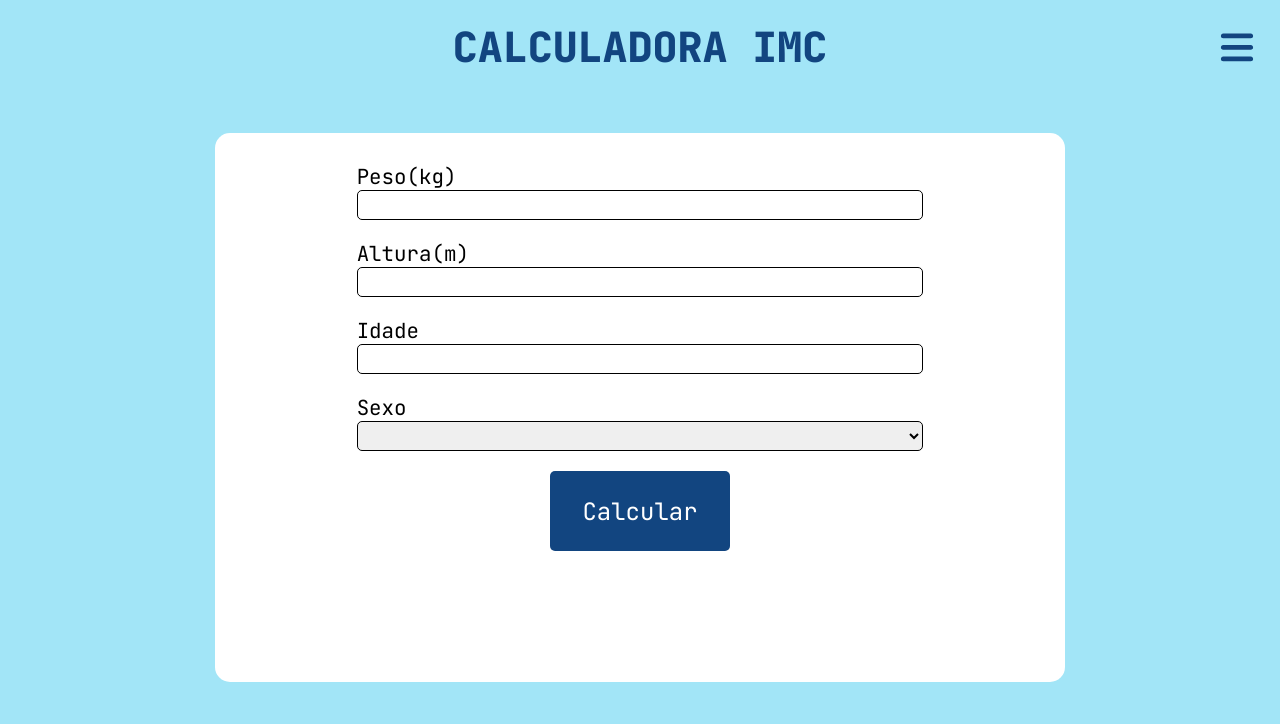
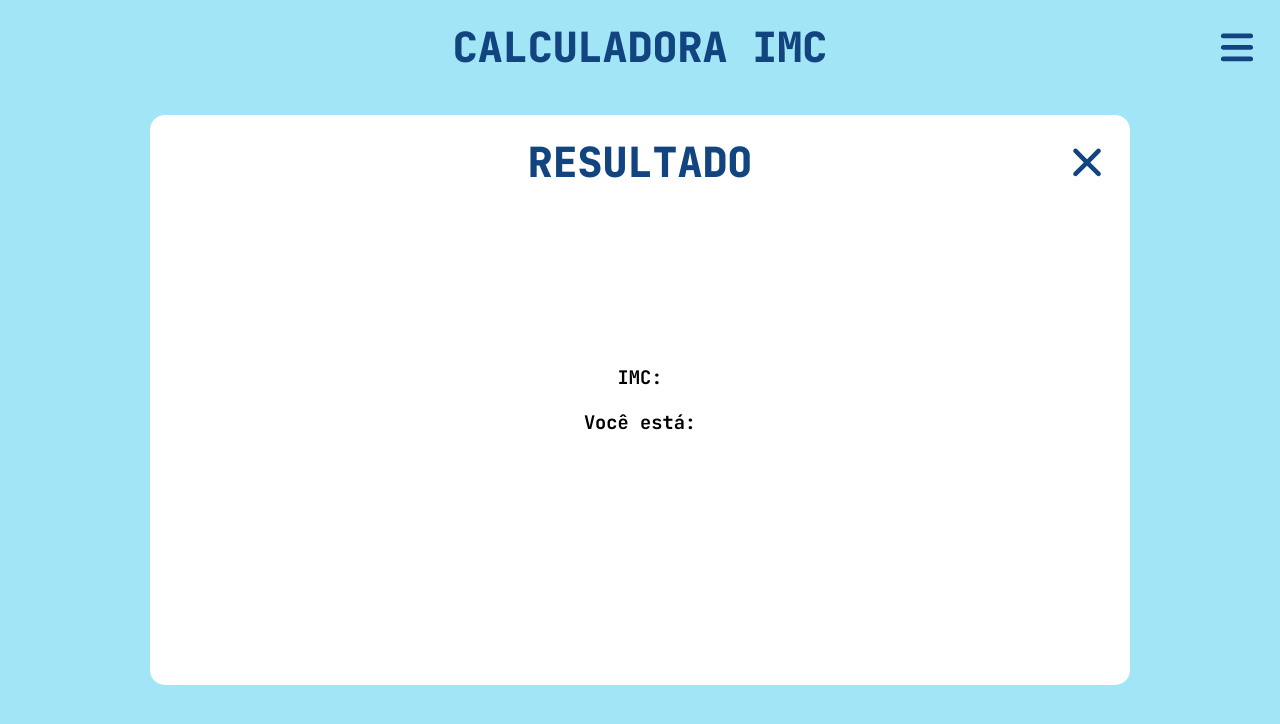
Before and after one commit to MatheusLRocha/Projeto-TCC, a React (Vite) app: page /imc in a window 1280 px wide. Shown: the top 724 px of the page. Built offline with nearby package versions, Linux system fonts and the light colour scheme.

Commit message:
commit teste tamanho de telas

```diff
--- a/src/components/Header.jsx
+++ b/src/components/Header.jsx
@@ -1,7 +1,7 @@
 import { Menu, CircleUserRound, ArrowRightToLine, X } from "lucide-react";
 import { Link } from "react-router-dom";
 import { useState } from "react";
-import { faArrowRight, faBars, faUser } from "@fortawesome/free-solid-svg-icons";
+import { faArrowRight, faBars, faUser, faXmark } from "@fortawesome/free-solid-svg-icons";
 import { FontAwesomeIcon } from '@fortawesome/react-fontawesome';
 
 
@@ -51,7 +51,7 @@ const Header = ({ title, iconH, onClickToggle }) => {
 
 
         ) : iconH === 'exit' ? (
-          <X className="icon" size={32} onClick={onClickToggle}/>
+          <FontAwesomeIcon className="icon" icon={faXmark} onClick={onClickToggle}/>
         ) : '' }
       </header>
     </>
--- a/src/css/style.css
+++ b/src/css/style.css
@@ -192,12 +192,18 @@ header #menuIcon {
 
 .calc-resp {
   position: absolute;
-  width: 300px;
-  height: 450px;
+  display: flex;
+  width: clamp(21.2rem, 90%, 59.3rem);
+  height: clamp(31.2rem, 80%, 34.3rem);
+  gap: 20px;
+  padding: 10px;
   background-color: white;
   justify-content: center;
   align-items: center;
   border-radius: 15px;
+}
+.calc-resp .icon {
+  font-size: clamp(1rem, 3vw + 1rem, 2.3rem);
 }
 .calc-resp section {
   display: flex;
@@ -441,6 +447,10 @@ header #menuIcon {
 }
 
 .main-criadores {
+  display: flex;
+  width: clamp(21.2rem, 90%, 59.3rem);
+  height: clamp(23.7rem, 90%, 31.2rem);
+  gap: 30px;
   flex-wrap: wrap;
   justify-content: center;
   align-items: center;
@@ -457,8 +467,8 @@ header #menuIcon {
   color: black;
 }
 .main-criadores .player-item .player {
-  width: 120px;
-  height: 120px;
+  width: clamp(7.5rem, 8vw, 15.6rem);
+  height: clamp(7.5rem, 8vw, 15.6rem);
   border-radius: 5px;
   transition: all 0.3s;
 }
@@ -579,5 +589,19 @@ header #menuIcon {
     flex-wrap: wrap;
   }
 }
+@media screen and (min-width: 768px) and (max-width: 1024px) {
+  .main-criadores .player-item .player {
+    width: clamp(10rem, 30vw, 11.2rem);
+    height: clamp(10rem, 30vw, 11.2rem);
+  }
+}
+@media screen and (min-width: 1024px) {
+  .calc-resp {
+    display: flex;
+    width: clamp(21.2rem, 90%, 61.2rem);
+    height: clamp(31.2rem, 80%, 35.6rem);
+    gap: 20px;
+  }
+}
 
 /*# sourceMappingURL=style.css.map */
--- a/src/sass/style.scss
+++ b/src/sass/style.scss
@@ -91,12 +91,18 @@ header {
 
 .calc-resp {
     position: absolute;
-    width: 300px;
-    height: 450px;
+    // width: 300px;
+    // height: 450px;
+    @include mainContainer(21.2rem, 90%, 59.3rem, 31.2rem, 80%, 34.3rem, 20px);
+    padding: 10px;
     background-color: white;
     justify-content: center;
     align-items: center;
     border-radius: 15px;
+
+    & .icon {
+        font-size: clamp(1rem, calc(3vw + 1rem), 2.3rem);
+    }
 
     section {
         display: flex;
@@ -339,6 +345,7 @@ header {
 
 .main-criadores {
     // @include mainContainer(90%, 500px, 15px);
+    @include mainContainer(21.2rem, 90%, 59.3rem, 23.7rem, 90%, 31.2rem, 30px);
     flex-wrap: wrap;
     justify-content: center;
     align-items: center;
@@ -355,8 +362,10 @@ header {
         color: black;
 
         & .player {
-            width: 120px;
-            height: 120px;
+            // width: 120px;
+            // height: 120px;
+            width: clamp(7.5rem, 8vw, 15.6rem);
+            height: clamp(7.5rem, 8vw, 15.6rem);
             border-radius: 5px;
             transition: all 0.3s;
 
@@ -513,6 +522,23 @@ header {
         flex-direction: row;
         justify-content: center;
         flex-wrap: wrap;
+    }
+}
+
+@media screen and (min-width: 768px) and (max-width: 1024px) {
+    .main-criadores {
+        & .player-item {
+            & .player {
+                width: clamp(10rem, 30vw, 11.2rem);
+                height: clamp(10rem, 30vw, 11.2rem);
+            }
+        }
+    }
+}
+
+@media screen and (min-width: 1024px) {
+    .calc-resp {
+        @include mainContainer(21.2rem, 90%, 61.2rem, 31.2rem, 80%, 35.6rem, 20px);
     }
 }
 
```
Also changed, not shown: 1 other file (tests, documents, lock files or other folders).
